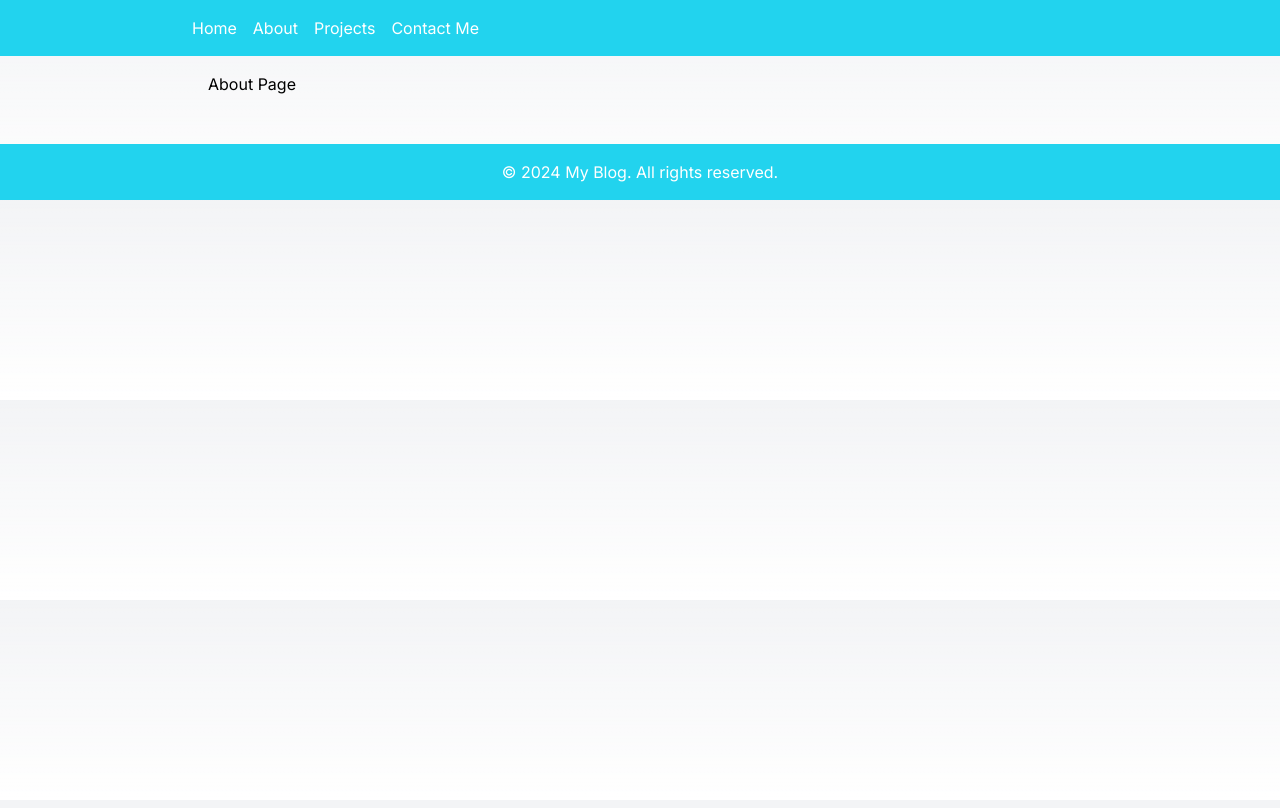
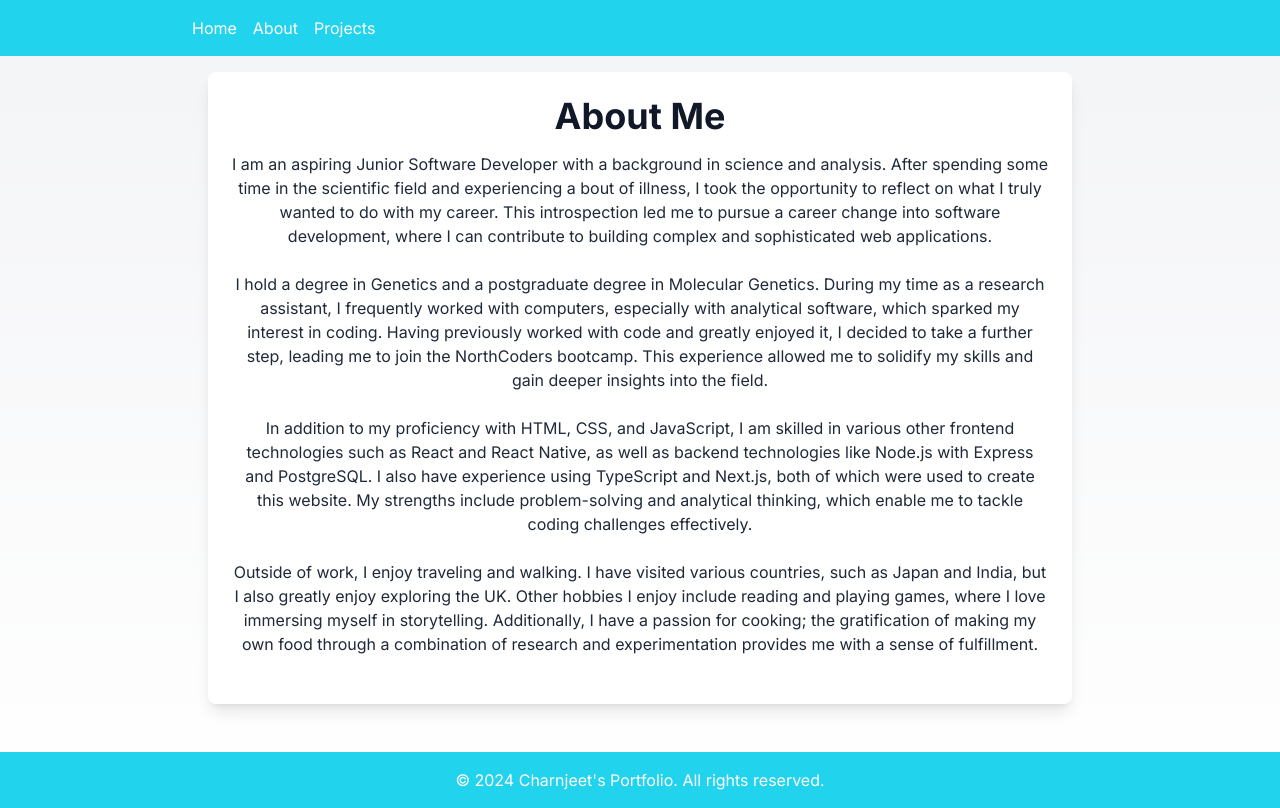
Before and after one commit to ChannersSoh/portfolio-website, a Next.js app: page /about in a window 1280 px wide. Built offline with nearby package versions, Linux system fonts and the light colour scheme.

Commit message:
added the contents of the home page and about me page

```diff
--- a/src/app/about/page.tsx
+++ b/src/app/about/page.tsx
@@ -1,3 +1,14 @@
 export default function Page() {
-    return <p>About Page</p>;
-  }
+    return (
+      <main className="max-w-4xl mx-auto p-6 bg-white shadow-lg rounded-lg text-center">
+        <h1 className="text-4xl font-bold text-gray-900 mb-4">About Me</h1>
+        <p  className="text-gray-800 mb-6">I am an aspiring Junior Software Developer with a background in science and analysis. After spending some time in the scientific field and experiencing a bout of illness, I took the opportunity to reflect on what I truly wanted to do with my career. This introspection led me to pursue a career change into software development, where I can contribute to building complex and sophisticated web applications.</p>
+
+        <p  className="text-gray-800 mb-6">I hold a degree in Genetics and a postgraduate degree in Molecular Genetics. During my time as a research assistant, I frequently worked with computers, especially with analytical software, which sparked my interest in coding. Having previously worked with code and greatly enjoyed it, I decided to take a further step, leading me to join the NorthCoders bootcamp. This experience allowed me to solidify my skills and gain deeper insights into the field. </p>
+
+        <p  className="text-gray-800 mb-6">In addition to my proficiency with HTML, CSS, and JavaScript, I am skilled in various other frontend technologies such as React and React Native, as well as backend technologies like Node.js with Express and PostgreSQL. I also have experience using TypeScript and Next.js, both of which were used to create this website. My strengths include problem-solving and analytical thinking, which enable me to tackle coding challenges effectively.</p>
+
+        <p  className="text-gray-800 mb-6">Outside of work, I enjoy traveling and walking. I have visited various countries, such as Japan and India, but I also greatly enjoy exploring the UK. Other hobbies I enjoy include reading and playing games, where I love immersing myself in storytelling. Additionally, I have a passion for cooking; the gratification of making my own food through a combination of research and experimentation provides me with a sense of fulfillment.</p>
+      </main>
+    );
+  };
--- a/src/app/contact-me/page.tsx
+++ /dev/null
@@ -1,3 +0,0 @@
-export default function Page() {
-    return <p>Contact Me</p>;
-  }
--- a/src/app/layout.tsx
+++ b/src/app/layout.tsx
@@ -24,7 +24,6 @@ export default function RootLayout({
               <li><Link href="/" className="hover:underline">Home</Link></li>
               <li><Link href="/about" className="hover:underline">About</Link></li>
               <li><Link href="/projects" className="hover:underline">Projects</Link></li>
-              <li><Link href="/contact-me" className="hover:underline">Contact Me</Link></li>
             </ul>
           </nav>
         </header>
@@ -33,7 +32,7 @@ export default function RootLayout({
         </main>
         <footer className="bg-cyan-400 text-white p-4 mt-8">
           <div className="max-w-4xl mx-auto text-center">
-            &copy; {new Date().getFullYear()} My Blog. All rights reserved.
+            &copy; {new Date().getFullYear()} Charnjeet's Portfolio. All rights reserved.
           </div>
         </footer>
       </body>
--- a/src/app/page.tsx
+++ b/src/app/page.tsx
@@ -1,16 +1,13 @@
 export default function Home() {
   return (
     <main>
-      <h1 className="text-4xl font-bold text-center mb-8">Welcome to My Portfolio</h1>
+      <h1 className="text-4xl font-bold text-center mb-8">Charnjeet's Portfolio</h1>
 
       <div className="grid gap-8">
         <article className="bg-white p-6 rounded-lg shadow-md">
-          <h2 className="text-2xl font-semibold mb-2">Home Section</h2>
-          <p className="text-gray-700">
-What is Lorem Ipsum?
+          <p className="text-gray-800 mb-6">Hello, and welcome to my portfolio! I'm a passionate Junior Software Developer with a strong background in science and a love for technology. I enjoy building dynamic and responsive web applications, blending creativity with technical expertise to create solutions that are both functional and user-friendly.</p>
 
-Lorem Ipsum is simply dummy text of the printing and typesetting industry. Lorem Ipsum has been the industry's standard dummy text ever since the 1500s, when an unknown printer took a galley of type and scrambled it to make a type specimen book. It has survived not only five centuries, but also the leap into electronic typesetting, remaining essentially unchanged. It was popularised in the 1960s with the release of Letraset sheets containing Lorem Ipsum passages, and more recently with desktop publishing software like Aldus PageMaker including versions of Lorem Ipsum.
-</p>
+          <p className="text-gray-800 mb-6">Feel free to explore my projects to see examples of my work, or visit the About Me page to learn more about my journey and the skills I bring to the table. Whether you're here to collaborate, recruit, or simply browse, I'm glad to have you!</p>
         </article>
       </div>
     </main>
--- a/src/app/projects/layout.tsx
+++ b/src/app/projects/layout.tsx
@@ -6,7 +6,7 @@ import ProjectButton from "@/app/ui/components/project-buttons";
 const inter = Inter({ subsets: ["latin"] });
 
 export const metadata: Metadata = {
-  title: "Projects - My Blog",
+  title: "Projects - My Portfolio",
   description: "Explore various projects on my portfolio",
 };
 
@@ -19,7 +19,7 @@ export default function ProjectsLayout({
     <div className={`${inter.className} bg-gray-100`}>
       <h1 className="text-5xl font-extrabold bg-gradient-to-r from-blue-500 via-blue-400 to-cyan-500 text-transparent bg-clip-text mt-8 mb-6 text-center">Projects</h1>
       <div className="max-w-4xl mx-auto p-4">
-        <div className="flex space-x-4 mb-4">
+        <div className="flex justify-center space-x-4 mb-4">
           <ProjectButton href="/projects/nc-news">Nc News</ProjectButton>
           <ProjectButton href="/projects/gamerly">Gamerly</ProjectButton>
         </div>
--- a/src/app/projects/nc-news/page.tsx
+++ b/src/app/projects/nc-news/page.tsx
@@ -13,7 +13,7 @@ const Ncnews: React.FC = () => {
   return (
     <div className="max-w-4xl mx-auto p-6 bg-white shadow-lg rounded-lg text-center">
       <h1 className="text-4xl font-bold text-gray-900 mb-4">NC News</h1>
-      <p className="text-lg text-gray-800 mb-6">
+      <p className="text-gray-800 mb-6">
         NC News was the first project completed as part of the NorthCoders bootcamp. The aim of this project was to create a fully functional news website that allows users to engage with content in a meaningful way.
       </p>
 
--- a/src/app/ui/components/carousel.tsx
+++ b/src/app/ui/components/carousel.tsx
@@ -20,8 +20,8 @@ const Carousel: React.FC<CarouselProps> = ({ images }) => {
   };
 
   return (
-    <div className="relative w-full max-w-lg mx-auto overflow-hidden">
-      <div className="relative h-64 overflow-hidden rounded-lg">
+    <div className="relative w-full h-full max-w-lg mx-auto overflow-hidden">
+      <div className="relative overflow-hidden rounded-sm">
         <img
           src={images[currentIndex]}
           alt={`Slide ${currentIndex + 1}`}
```
